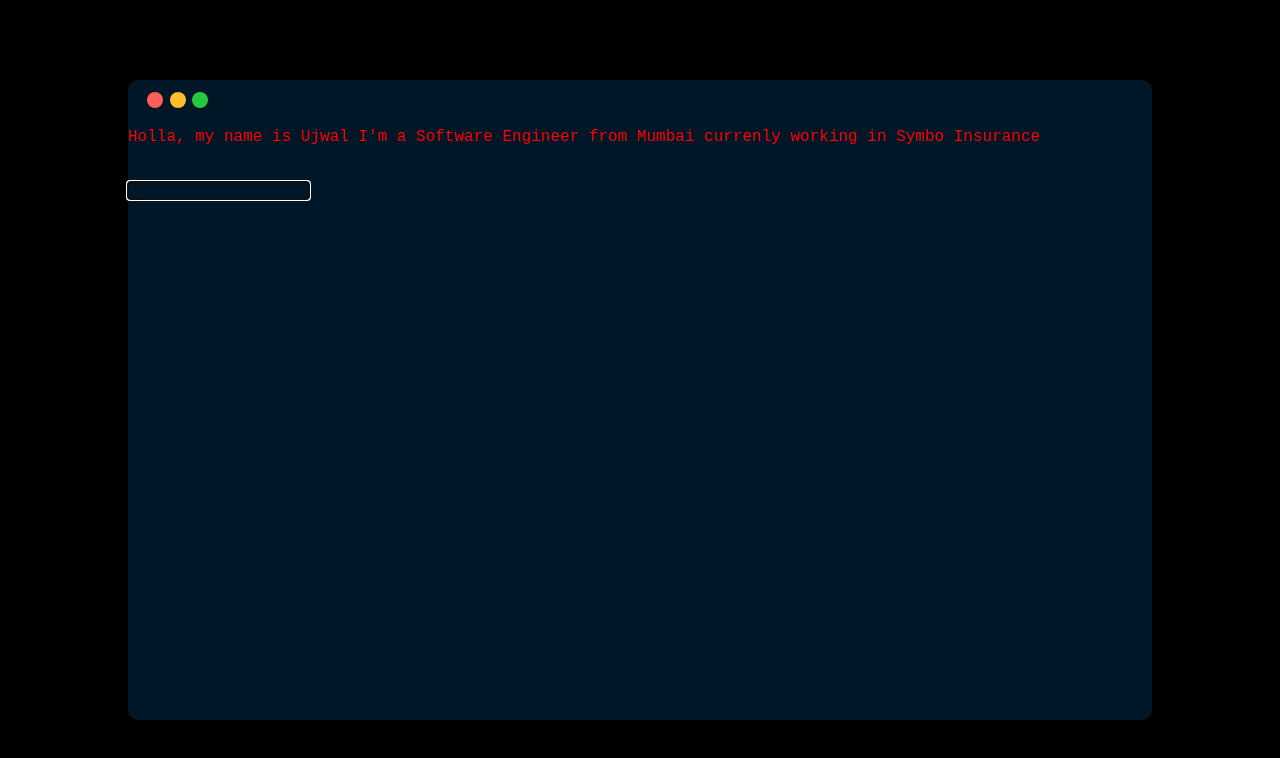
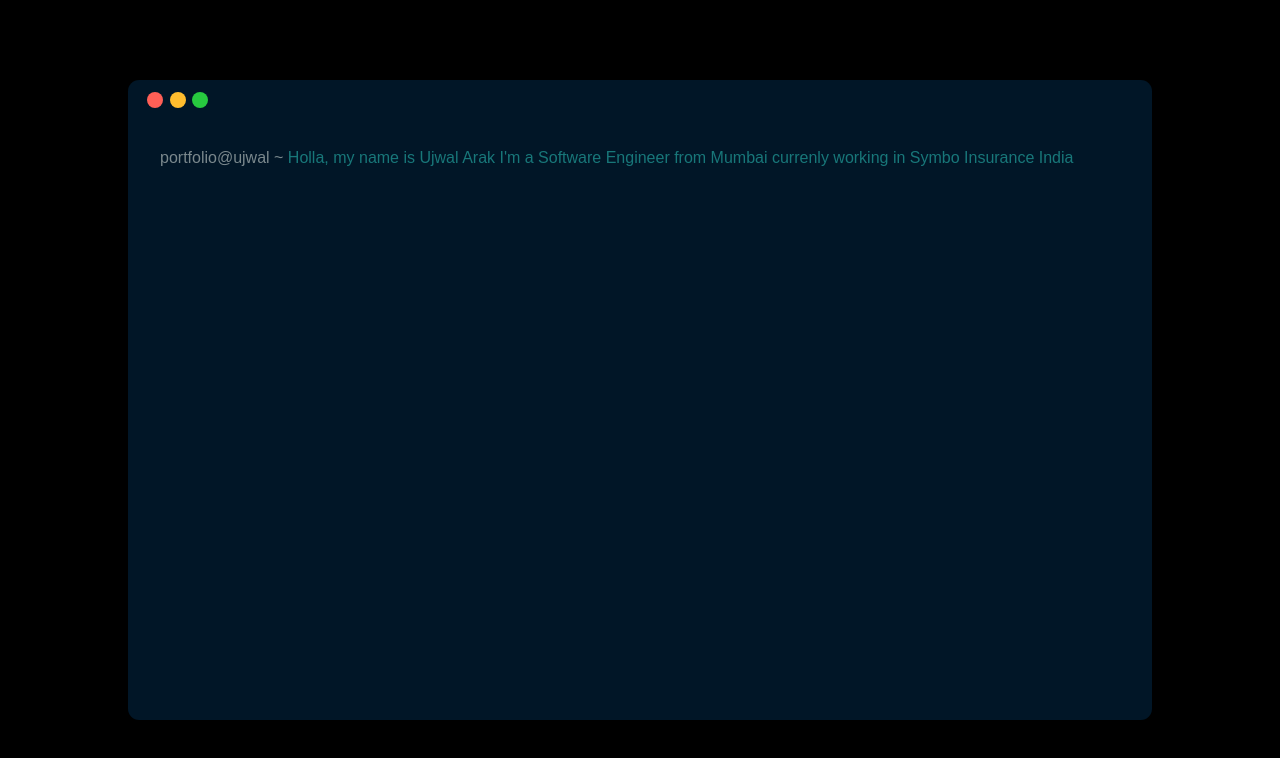
Before and after one commit to rootUJ99/rootUJ99.github.io, a React (Vite) app: page / in a window 1280 px wide. Shown: the top 758 px of the page. Built offline with nearby package versions, Linux system fonts and the light colour scheme.

Commit message:
enhanced look and feel of terminal

```diff
--- a/components/Terminal/index.js
+++ b/components/Terminal/index.js
@@ -2,7 +2,7 @@ import React, {useReducer} from 'react'
 import styled from 'styled-components';
 const TerminalArea = styled.div`
   background: #011627;
-  color: red;
+  color: #24a5a0ad;
   width: 80vw;
   height: 80vh;
   border-radius: 0.7rem;
@@ -34,8 +34,23 @@ const Circle = styled.button`
 const InvisibleInput = styled.input`
   background: transparent;
   border: none;
+  width: 0.5rem;
+  outline:none;
+  caret-color: #24a5a0ad;
+`;
+const Pre = styled.div`
+  white-space: pre-wrap;
+  display: inline;
 `;
 
+const PaddedBox = styled.div`
+  padding: 2rem;
+  line-height: 1.8;
+`;
+const UserCol = styled.p`
+  color: #b4bebdad;
+  display: inline;
+`;
 const initialState = {
   intro: true,
   skills: false,
@@ -78,25 +93,43 @@ const Terminal = () => {
           <Circle background="#FFBD2E"/>
           <Circle background="#27C93F"/>
         </TerminalHeader>
-        <pre>
-        {intro && "Holla, my name is Ujwal I'm a Software Engineer from Mumbai currenly working in Symbo Insurance"}
-        <InvisibleInput name="ignore-input"autoFocus onKeyPress={()=>{
-          dispatch({type: 'show_skills'})
-        }}/> <br/>
-        {skills && 'JavaScript and Python are the languages which i speak and i know node and django'}
-        <InvisibleInput name="ignore-input"autoFocus onKeyPress={()=>{
-          dispatch({type: 'show_experiance'})
-        }}/> <br/>
-        {experiance && 'Worked with react redux for making intuitive UI/UX and data intensive applications which includes showing widgets and api integration'}
-        <InvisibleInput name="ignore-input"autoFocus onKeyPress={()=>{
-          dispatch({type: 'show_personal'})
-        }}/> <br/>
-        {personal && 'Made a anime rating site for self benefit made a simples quora clone'}
-        <InvisibleInput name="ignore-input"autoFocus onKeyPress={()=>{
-          dispatch({type: 'show_habits'})
-        }}/> <br/>
-        {habits && 'Big anime and manga nerd other than that i love reading books and sometimes little sketching' }
-        </pre>
+        <PaddedBox>
+          {intro &&
+          <>
+          <UserCol>portfolio@ujwal ~ </UserCol>
+          <Pre>Holla, my name is Ujwal Arak I'm a Software Engineer from Mumbai currenly working in Symbo Insurance India</Pre>
+          <InvisibleInput name="ignore-input"autoFocus onKeyPress={()=>{dispatch({type: 'show_skills'})}}/> <br/>
+          </>
+          }
+          {skills &&
+          <>
+          <UserCol>portfolio@ujwal ~ </UserCol>
+          <Pre>JavaScript and Python are the languages which i speak, frontend with react and backend with django, node-express</Pre>
+          <InvisibleInput name="ignore-input"autoFocus onKeyPress={()=>{dispatch({type: 'show_experiance'})}}/> <br/>
+          </>
+          }
+          {experiance &&
+          <>
+          <UserCol>portfolio@ujwal ~ </UserCol>
+          <Pre>Worked with react redux for making intuitive UI/UX and data intensive applications which includes showing widgets, api integration and dyanmic forms</Pre>
+          <InvisibleInput name="ignore-input"autoFocus onKeyPress={()=>{dispatch({type: 'show_personal'})}}/> <br/>
+          </>
+          }
+          {personal &&
+          <>
+          <UserCol>portfolio@ujwal ~ </UserCol>
+          <Pre>Made a Anime Rating Webapp with MERN stack for myself, made a simple quora clone using django</Pre>
+          <InvisibleInput name="ignore-input"autoFocus onKeyPress={()=>{dispatch({type: 'show_habits'})}}/> <br/>
+          </>
+          }
+          {habits &&
+          <>
+          <UserCol>portfolio@ujwal ~ </UserCol>
+          <Pre>Big anime and manga nerd, other than that i love reading books and sometimes little sketching</Pre>
+          <InvisibleInput name="ignore-input"autoFocus onKeyPress={()=>{dispatch({type: 'show_habits'})}}/> <br/>
+          </>
+          }
+        </PaddedBox>
       </TerminalArea>
     </TerminalContainer>
   )
```
